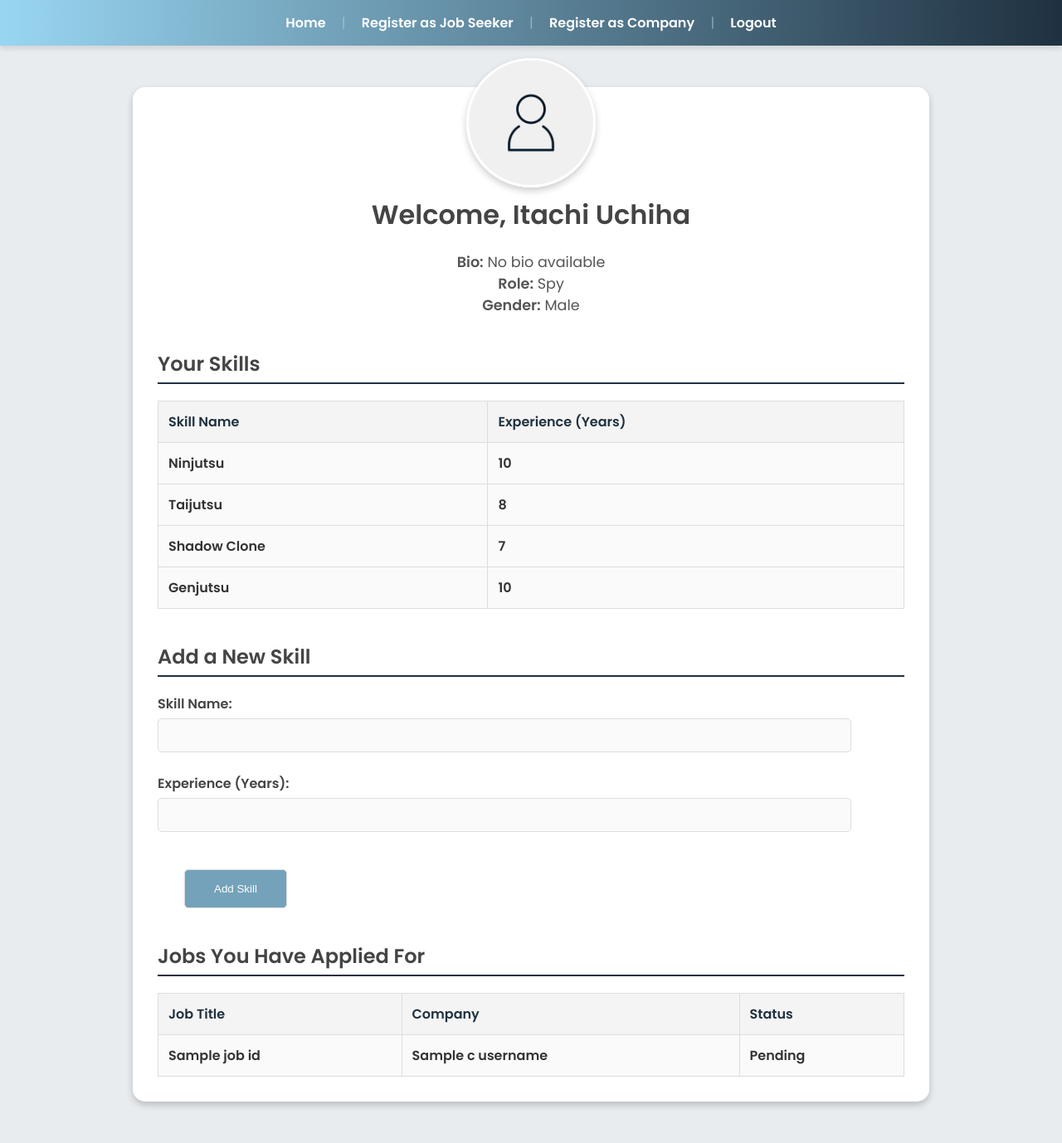
After one commit to Akhlakur07/Job-Hunt, a Django app: template jobs/templates/jobs/seeker_dashboard.html in a window 1280 px wide. The commit adds this page. Shown: the whole page at 83% size. Run offline with Django 5.2, Linux system fonts and the light colour scheme; data comes from the database, SQL or seed files in the repository; both versions use the stored data as it was after the commit; the template is opened without the code that fills it: values that come from a table or form of the project are taken from there, most other values are stand-ins (such as "Sample title", 1, 10 or a date in 2020).

Commit message:
Job Seeker Dashboard added

```diff
--- a/jobs/templates/jobs/homes.html
+++ b/jobs/templates/jobs/homes.html
@@ -11,7 +11,11 @@
     <nav>
         <a href="{% url 'register_job_seeker' %}">Register as Job Seeker</a> |
         <a href="{% url 'register_company' %}">Register as Company</a> |
+        {% if user_type == "Company" %}
         <a href="{% url 'company_dashboard' %}">Profile</a> |
+        {% elif user_type == "Job Seeker" %}
+        <a href="{% url 'seeker_dashboard' %}">Profile</a> |
+        {% endif %}
         <a href="{% url 'user_logout' %}">Logout</a>
     </nav>
     <div class="content">
--- /dev/null
+++ b/jobs/templates/jobs/seeker_dashboard.html
@@ -0,0 +1,91 @@
+<!DOCTYPE html>
+<html lang="en">
+<head>
+    <meta charset="UTF-8">
+    <meta name="viewport" content="width=device-width, initial-scale=1.0">
+    <title>Job Seeker Dashboard</title>
+    {% load static %}
+    <link rel="stylesheet" href="{% static 'jobs/company_dashboard.css' %}">
+</head>
+<body>
+    <nav>
+        <a href="{% url 'home' %}">Home</a> |
+        <a href="{% url 'register_job_seeker' %}">Register as Job Seeker</a> |
+        <a href="{% url 'register_company' %}">Register as Company</a> |
+        <a href="{% url 'user_logout' %}">Logout</a>
+    </nav>
+
+    <div class="content">
+        <img src="/media/{{ user.profile_pic|default:'profile_pics/blank.jpg' }}" alt="Profile Picture">
+
+        <h1 class="welcome">Welcome, {{ job_seeker.first_name }} {{ job_seeker.last_name }}</h1>
+        <p><strong>Bio:</strong> {{ user.bio|default:"No bio available" }}</p>
+        <p><strong>Role:</strong> {{ job_seeker.role }}</p>
+        <p><strong>Gender:</strong> {{ job_seeker.gender }}</p>
+
+        <h2>Your Skills</h2>
+        <table>
+            <thead>
+                <tr>
+                    <th>Skill Name</th>
+                    <th>Experience (Years)</th>
+                </tr>
+            </thead>
+            <tbody>
+                {% for skill in skills %}
+                <tr>
+                    <td>{{ skill.skill_name }}</td>
+                    <td>{{ skill.experience }}</td>
+                </tr>
+                {% empty %}
+                <tr>
+                    <td colspan="2">You have not added any skills yet.</td>
+                </tr>
+                {% endfor %}
+            </tbody>
+        </table>
+
+        <h2>Add a New Skill</h2>
+        <form method="post">
+            {% csrf_token %}
+            <label for="skill_name">Skill Name:</label>
+            <input type="text" id="skill_name" name="skill_name" required>
+            <label for="experience">Experience (Years):</label>
+            <input type="number" id="experience" name="experience" required>
+            <button type="submit" class="back">Add Skill</button>
+        </form>
+
+        <h2>Jobs You Have Applied For</h2>
+        <table>
+            <thead>
+                <tr>
+                    <th>Job Title</th>
+                    <th>Company</th>
+                    <th>Status</th>
+                </tr>
+            </thead>
+            <tbody>
+                {% for application in applied_jobs %}
+                <tr>
+                    <td>{{ application.job_id.title }}</td>
+                    <td>{{ application.job_id.c_username.company_name }}</td>
+                    <td>
+                        {% if application.accepted %}
+                            Accepted
+                        {% elif application.rejected %}
+                            Rejected
+                        {% else %}
+                            Pending
+                        {% endif %}
+                    </td>
+                </tr>
+                {% empty %}
+                <tr>
+                    <td colspan="3">You have not applied for any jobs yet.</td>
+                </tr>
+                {% endfor %}
+            </tbody>
+        </table>
+    </div>
+</body>
+</html>
--- a/jobs/urls.py
+++ b/jobs/urls.py
@@ -10,4 +10,5 @@ urlpatterns = [
     path('company/dashboard/', views.company_dashboard, name='company_dashboard'),
     path('edit-job/<int:job_id>/', views.edit_job, name='edit_job'),
     path('delete-job/<int:job_id>/', views.delete_job, name='delete_job'),
+    path('seeker/dashboard/', views.job_seeker_dashboard, name='seeker_dashboard'),
 ]
```
Also changed, not shown: jobs/views.py (+33 -10 lines), db.sqlite3.
